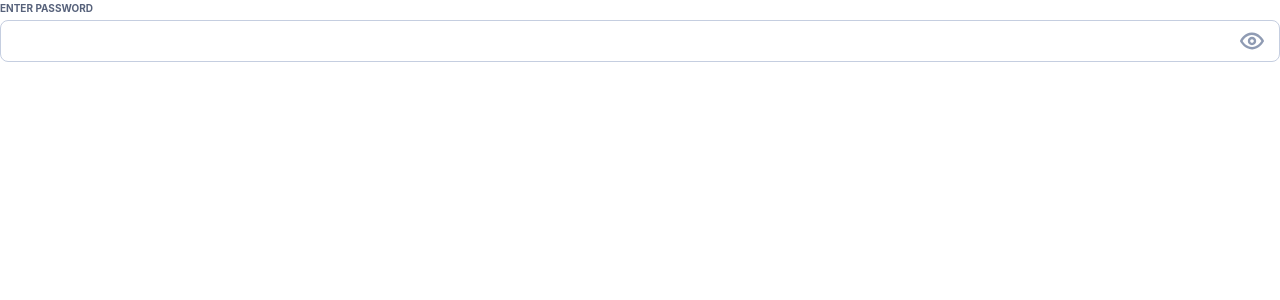
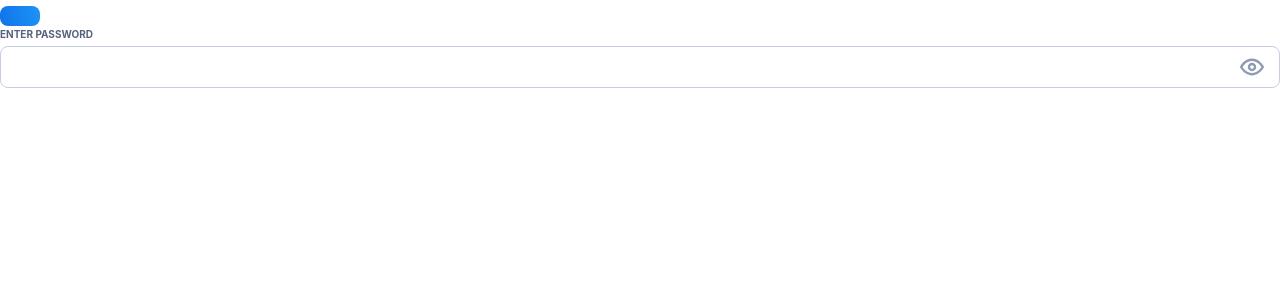
Before and after one commit to keyness001/digital-wallet-starter, a Next.js app: page / in a window 1280 px wide. Shown: the top 300 px of the page. Built offline with nearby package versions, Linux system fonts and the light colour scheme.

Commit message:
add button comp

```diff
--- /dev/null
+++ b/components/Button/Button.module.scss
@@ -0,0 +1,19 @@
+.button {
+  border-radius: 8px;
+  padding: 10px 20px;
+  border: none;
+  font-family: 'Inter';
+  font-style: normal;
+  font-weight: 600;
+  font-size: 14px;
+  line-height: 20px;
+  text-align: center;
+}
+.primary {
+  background: linear-gradient(256.28deg, #1C94F4 0%, #1273EA 100%);
+  color: #FFFFFF;
+}
+.outline {
+  background: #F7F9FC;
+  color: #1273EA;
+}
--- /dev/null
+++ b/components/Button/Button.tsx
@@ -0,0 +1,19 @@
+import React from "react";
+import style from "./Button.module.scss";;
+
+interface IButtonProps {
+  children?: React.ReactNode;
+  props?: any;
+  onClick?: any;
+  extraClass?: string,
+}
+
+const Button: React.FC<IButtonProps> = ({ onClick, children, extraClass, ...props }) => {
+    return (
+        <button className={`${style.button} ${extraClass && style[extraClass]}`} {...props} onClick={onClick}>
+          {children}
+        </button>
+    );
+};
+
+export default Button;
--- a/pages/index.tsx
+++ b/pages/index.tsx
@@ -3,6 +3,7 @@ import type { NextPage } from 'next'
 import Head from 'next/head'
 import Image from 'next/image'
 import FormInput from '../components/Input'
+import Button from '../components/Button/Button';
 
 const Home: NextPage = () => {
   return (
@@ -14,6 +15,7 @@ const Home: NextPage = () => {
       </Head>
 
       <main>
+        <Button extraClass='primary' />
         <FormInput
           label='enter password'
           type='password'
```
Also changed, not shown: components/Button/index.tsx (added).
